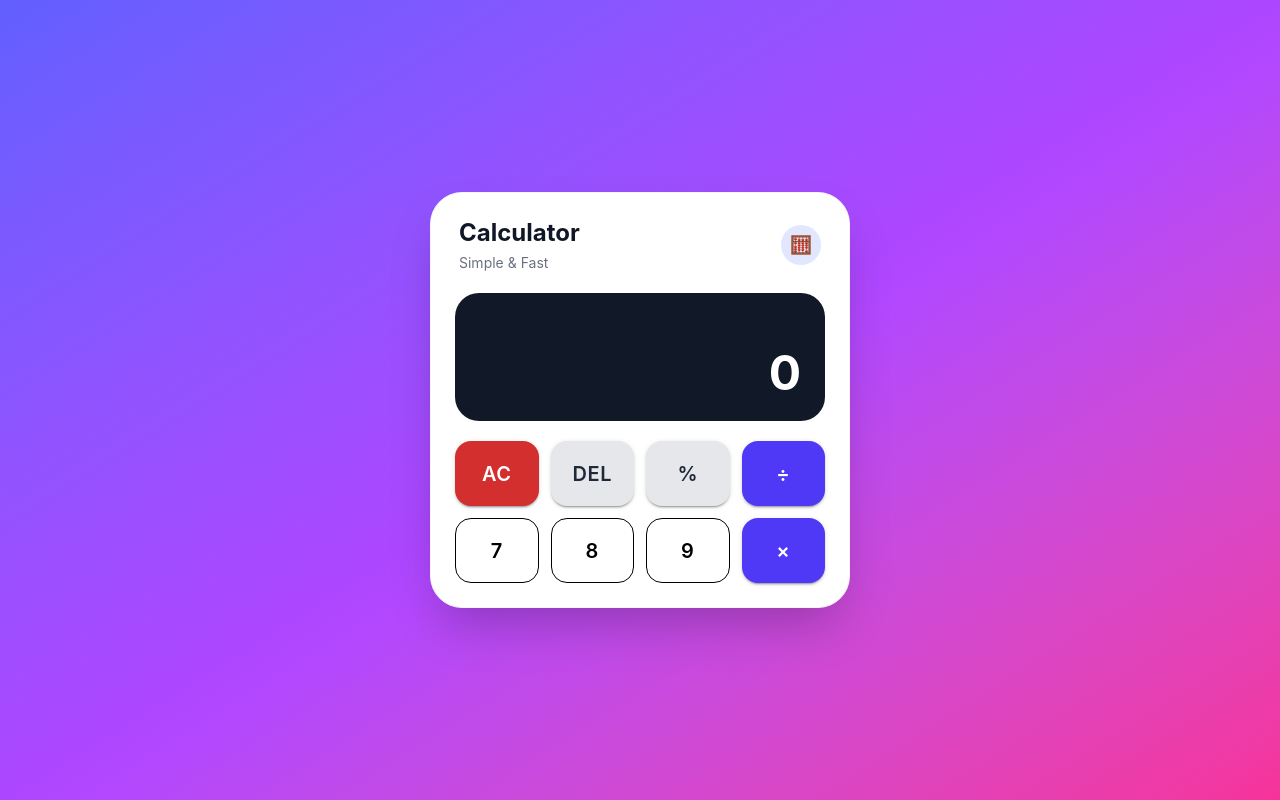
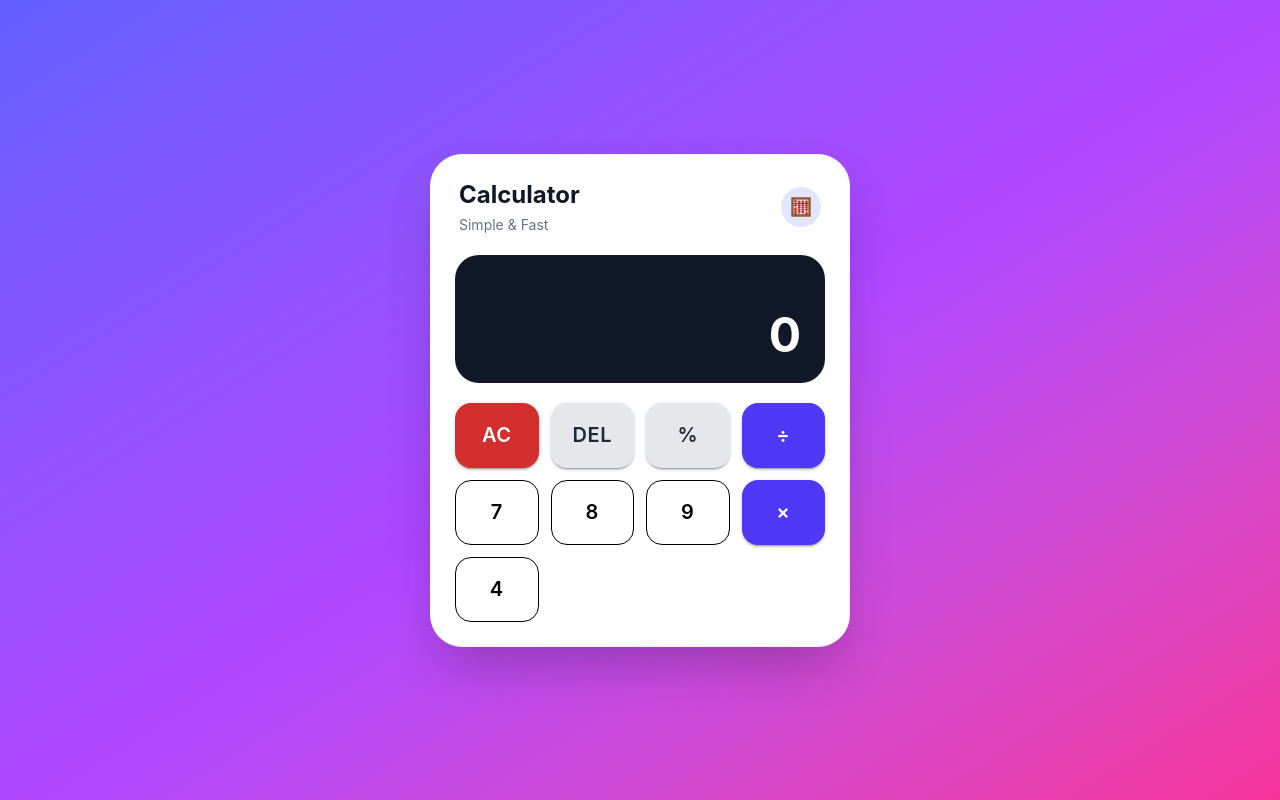
Before and after one commit to deep-coder1/Calculator-App, a React (Vite) app: page / in a window 1280 px wide. Built offline with nearby package versions, Linux system fonts and the light colour scheme.

Commit message:
In row 3 add 4 button comp

```diff
--- a/src/components/Calculator.jsx
+++ b/src/components/Calculator.jsx
@@ -242,6 +242,13 @@ const Calculator = () => {
             ×
           </CalculatorButton>
 
+          {/* Row 3 */}
+          <CalculatorButton
+            onClick={() => handleNumber("4")}
+          >
+            4
+          </CalculatorButton>
+
 
         </div>
 
```
